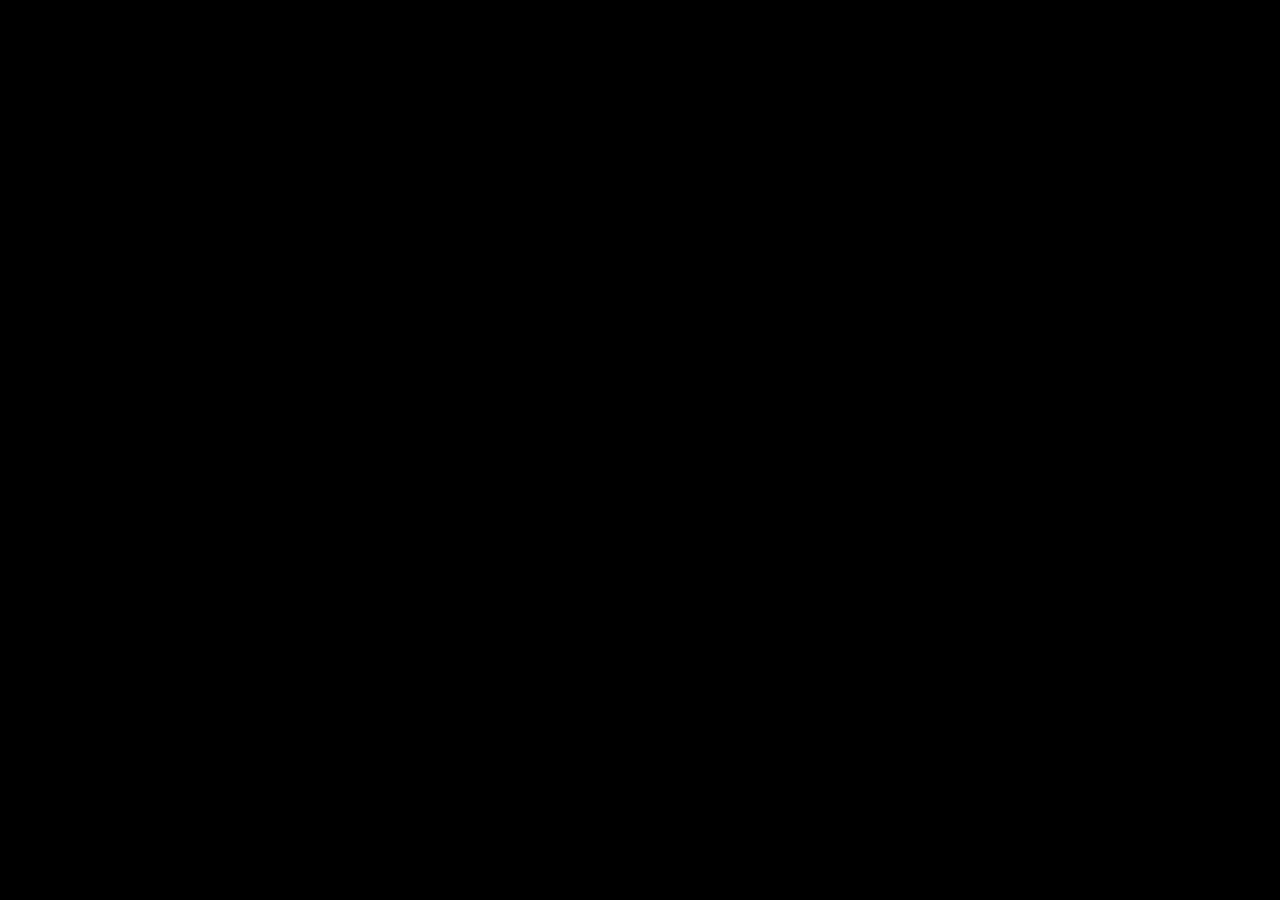
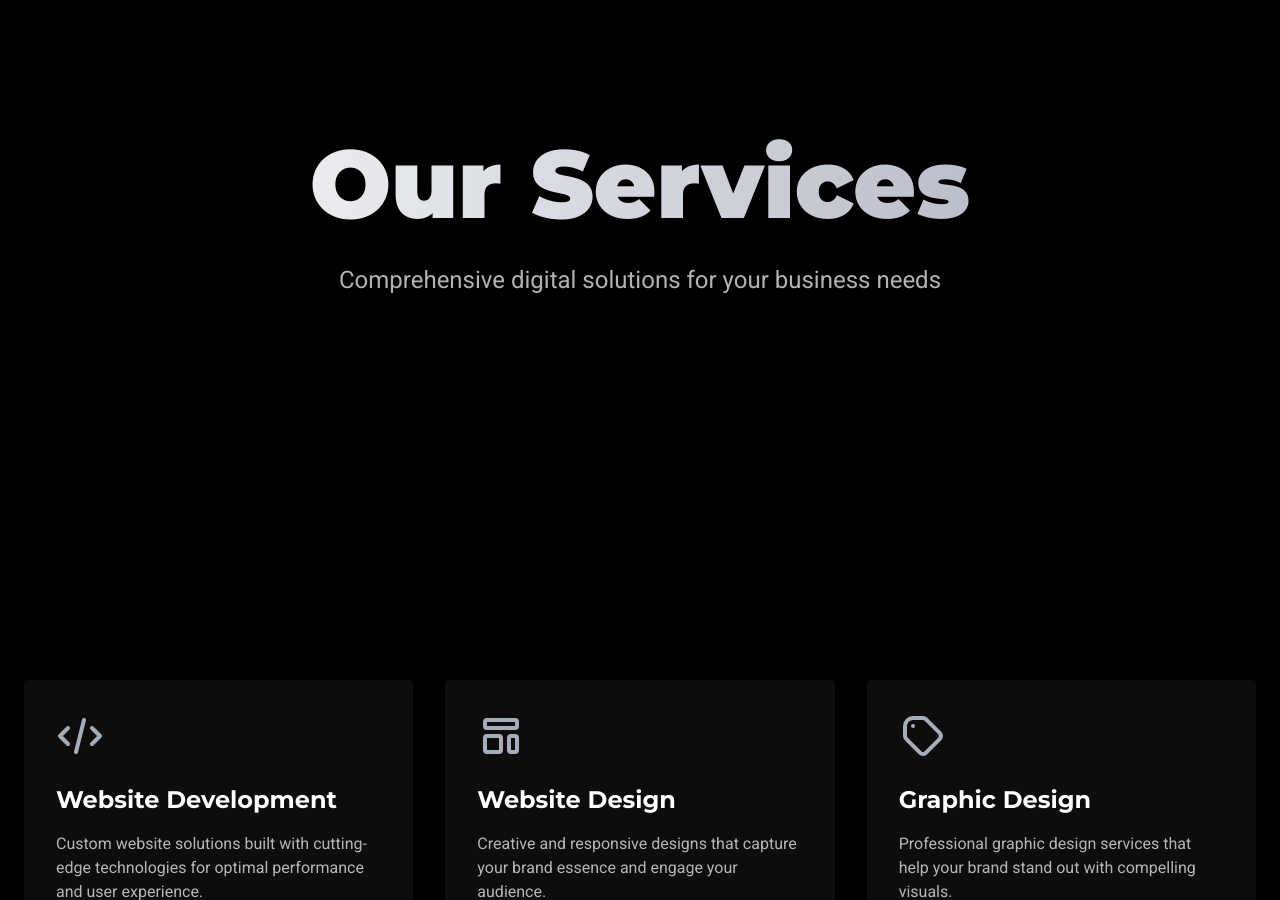
Before and after one commit to ManjunathSivasankar/assuvar-testing, a React (Vite) app: page /services in a window 1280 px wide. Shown: the part 200-1100 px from the top of the page. Before the commit the page ends 800 px from the top, so only its background shows below. Built offline with nearby package versions, Linux system fonts and the light colour scheme.

Commit message:
Update Services.tsx

```diff
--- a/src/pages/Services.tsx
+++ b/src/pages/Services.tsx
@@ -1,78 +1,178 @@
 
-import { useState, useEffect } from 'react';
-import { Link, useLocation } from 'react-router-dom';
+import { useEffect } from 'react';
+import ThreeScene from '@/components/ThreeSimple';
+import Navbar from '@/components/Navbar';
+import Footer from '@/components/Footer';
 
-const Navbar = () => {
-  const [isScrolled, setIsScrolled] = useState(false);
-  const location = useLocation();
+const Services = () => {
+  useEffect(() => {
+    // Simple animation with Intersection Observer
+    const sections = document.querySelectorAll('.animate-section');
 
-  useEffect(() => {
-    const handleScroll = () => {
-      setIsScrolled(window.scrollY > 50);
+    const observer = new IntersectionObserver((entries) => {
+      entries.forEach(entry => {
+        if (entry.isIntersecting) {
+          const element = entry.target as HTMLElement;
+          element.style.transition = 'opacity 1s ease, transform 1s ease';
+          element.style.opacity = '1';
+          element.style.transform = 'translateY(0)';
+          observer.unobserve(element);
+        }
+      });
+    }, { threshold: 0.1 });
+
+    sections.forEach((section) => {
+      if (section instanceof HTMLElement) {
+        section.style.opacity = '0';
+        section.style.transform = 'translateY(100px)';
+        observer.observe(section);
+      }
+    });
+
+    return () => {
+      observer.disconnect();
     };
-
-    window.addEventListener('scroll', handleScroll);
-    return () => window.removeEventListener('scroll', handleScroll);
   }, []);
 
+  const services = [
+    {
+      title: 'Website Development',
+      description: 'Custom website solutions built with cutting-edge technologies for optimal performance and user experience.',
+      icon: (
+        <svg className="w-12 h-12" fill="none" stroke="currentColor" viewBox="0 0 24 24">
+          <path strokeLinecap="round" strokeLinejoin="round" strokeWidth="2" d="M10 20l4-16m4 4l4 4-4 4M6 16l-4-4 4-4" />
+        </svg>
+      ),
+    },
+    {
+      title: 'Website Design',
+      description: 'Creative and responsive designs that capture your brand essence and engage your audience.',
+      icon: (
+        <svg className="w-12 h-12" fill="none" stroke="currentColor" viewBox="0 0 24 24">
+          <path strokeLinecap="round" strokeLinejoin="round" strokeWidth="2" d="M4 5a1 1 0 011-1h14a1 1 0 011 1v2a1 1 0 01-1 1H5a1 1 0 01-1-1V5zM4 13a1 1 0 011-1h6a1 1 0 011 1v6a1 1 0 01-1 1H5a1 1 0 01-1-1v-6zM16 13a1 1 0 011-1h2a1 1 0 011 1v6a1 1 0 01-1 1h-2a1 1 0 01-1-1v-6z" />
+        </svg>
+      ),
+    },
+    {
+      title: 'Graphic Design',
+      description: 'Professional graphic design services that help your brand stand out with compelling visuals.',
+      icon: (
+        <svg className="w-12 h-12" fill="none" stroke="currentColor" viewBox="0 0 24 24">
+          <path strokeLinecap="round" strokeLinejoin="round" strokeWidth="2" d="M7 7h.01M7 3h5c.512 0 1.024.195 1.414.586l7 7a2 2 0 010 2.828l-7 7a2 2 0 01-2.828 0l-7-7A1.994 1.994 0 013 12V7a4 4 0 014-4z" />
+        </svg>
+      ),
+    },
+    {
+      title: 'Automation Scripts',
+      description: 'Custom automation solutions to streamline your business processes and increase efficiency.',
+      icon: (
+        <svg className="w-12 h-12" fill="none" stroke="currentColor" viewBox="0 0 24 24">
+          <path strokeLinecap="round" strokeLinejoin="round" strokeWidth="2" d="M19.428 15.428a2 2 0 00-1.022-.547l-2.387-.477a6 6 0 00-3.86.517l-.318.158a6 6 0 01-3.86.517L6.05 15.21a2 2 0 00-1.806.547M8 4h8l-1 1v5.172a2 2 0 00.586 1.414l5 5c1.26 1.26.367 3.414-1.415 3.414H4.828c-1.782 0-2.674-2.154-1.414-3.414l5-5A2 2 0 009 10.172V5L8 4z" />
+        </svg>
+      ),
+    },
+    {
+      title: 'Chatbots',
+      description: 'Intelligent chatbot solutions to enhance customer service and engagement.',
+      icon: (
+        <svg className="w-12 h-12" fill="none" stroke="currentColor" viewBox="0 0 24 24">
+          <path strokeLinecap="round" strokeLinejoin="round" strokeWidth="2" d="M8 10h.01M12 10h.01M16 10h.01M9 16H5a2 2 0 01-2-2V6a2 2 0 012-2h14a2 2 0 012 2v8a2 2 0 01-2 2h-5l-5 5v-5z" />
+        </svg>
+      ),
+    },
+    {
+      title: 'CRM',
+      description: 'Customer Relationship Management solutions to help you manage and grow your customer base.',
+      icon: (
+        <svg className="w-12 h-12" fill="none" stroke="currentColor" viewBox="0 0 24 24">
+          <path strokeLinecap="round" strokeLinejoin="round" strokeWidth="2" d="M17 20h5v-2a3 3 0 00-5.356-1.857M17 20H7m10 0v-2c0-.656-.126-1.283-.356-1.857M7 20H2v-2a3 3 0 015.356-1.857M7 20v-2c0-.656.126-1.283.356-1.857m0 0a5.002 5.002 0 019.288 0M15 7a3 3 0 11-6 0 3 3 0 016 0zm6 3a2 2 0 11-4 0 2 2 0 014 0zM7 10a2 2 0 11-4 0 2 2 0 014 0z" />
+        </svg>
+      ),
+    },
+    {
+      title: 'ERP',
+      description: 'Enterprise Resource Planning systems to integrate and manage your business operations.',
+      icon: (
+        <svg className="w-12 h-12" fill="none" stroke="currentColor" viewBox="0 0 24 24">
+          <path strokeLinecap="round" strokeLinejoin="round" strokeWidth="2" d="M9 17V7m0 10a2 2 0 01-2 2H5a2 2 0 01-2-2V7a2 2 0 012-2h2a2 2 0 012 2m0 10a2 2 0 002 2h2a2 2 0 002-2M9 7a2 2 0 012-2h2a2 2 0 012 2m0 10V7m0 10a2 2 0 002 2h2a2 2 0 002-2V7a2 2 0 00-2-2h-2a2 2 0 00-2 2" />
+        </svg>
+      ),
+    },
+    {
+      title: 'Social Media Management',
+      description: 'Comprehensive social media management to boost your online presence and engagement.',
+      icon: (
+        <svg className="w-12 h-12" fill="none" stroke="currentColor" viewBox="0 0 24 24">
+          <path strokeLinecap="round" strokeLinejoin="round" strokeWidth="2" d="M7 8h10M7 12h4m1 8l-4-4H5a2 2 0 01-2-2V6a2 2 0 012-2h14a2 2 0 012 2v8a2 2 0 01-2 2h-3l-4 4z" />
+        </svg>
+      ),
+    },
+  ];
+
   return (
-    <nav
-      className={`fixed top-0 left-0 w-full z-50 transition-all duration-300 ${
-        isScrolled ? 'bg-black/80 backdrop-blur-md py-3' : 'bg-transparent py-5'
-      }`}
-    >
-      <div className="container mx-auto px-6 flex justify-between items-center">
-        <Link to="/" className="text-2xl font-montserrat font-bold text-white">
-          ASSU<span className="text-accent">VAR</span>
-        </Link>
+    <div className="min-h-screen bg-black text-white">
+      <ThreeScene />
+      <Navbar />
 
-        <div className="hidden md:flex space-x-8">
-          {[
-            { path: '/', label: 'Home' },
-            { path: '/about', label: 'About' },
-            { path: '/services', label: 'Services' },
-            { path: '/testimonials', label: 'Testimonials' },
-            { path: '/contact', label: 'Contact' },
-          ].map((link) => (
-            <Link
-              key={link.path}
-              to={link.path}
-              className={`font-roboto relative text-sm uppercase tracking-widest
-                after:content-[''] after:absolute after:w-full after:scale-x-0 after:h-0.5
-                after:bottom-0 after:left-0 after:bg-secondary after:origin-bottom-right
-                after:transition-transform after:duration-300 hover:after:scale-x-100
-                hover:after:origin-bottom-left ${
-                  location.pathname === link.path
-                    ? 'text-secondary after:scale-x-100'
-                    : 'text-white/80 hover:text-white'
-                }`}
-            >
-              {link.label}
-            </Link>
-          ))}
+      {/* Hero section */}
+      <section className="min-h-screen flex items-center justify-center relative pt-20">
+        <div className="container mx-auto px-6 text-center">
+          <h1 className="text-6xl md:text-8xl font-montserrat font-black mb-8 text-transparent bg-clip-text bg-gradient-to-r from-white to-secondary">
+            Our Services
+          </h1>
+          <p className="text-xl md:text-2xl font-roboto text-white/70 max-w-3xl mx-auto mb-12">
+            Comprehensive digital solutions for your business needs
+          </p>
         </div>
+      </section>
 
-        <div className="md:hidden">
-          <button className="text-white">
-            <svg
-              xmlns="http://www.w3.org/2000/svg"
-              fill="none"
-              viewBox="0 0 24 24"
-              stroke="currentColor"
-              className="w-6 h-6"
-            >
-              <path
-                strokeLinecap="round"
-                strokeLinejoin="round"
-                strokeWidth={2}
-                d="M4 6h16M4 12h16M4 18h16"
-              />
-            </svg>
-          </button>
+      {/* Services grid */}
+      <section className="py-20">
+        <div className="container mx-auto px-6">
+          <div className="grid grid-cols-1 md:grid-cols-2 lg:grid-cols-3 gap-8">
+            {services.map((service, index) => (
+              <div
+                key={index}
+                className="bg-white/5 backdrop-blur-sm rounded-lg p-8 group hover:bg-white/10 transition-colors duration-300 animate-section"
+                style={{ animationDelay: `${index * 0.2}s` }}
+              >
+                <div className="text-secondary mb-6 group-hover:text-white transition-colors duration-300">
+                  {service.icon}
+                </div>
+                <h3 className="text-2xl font-montserrat font-bold mb-4">{service.title}</h3>
+                <p className="font-roboto text-white/70">{service.description}</p>
+              </div>
+            ))}
+          </div>
         </div>
-      </div>
-    </nav>
+      </section>
+
+      {/* CTA section */}
+      <section className="py-20">
+        <div className="container mx-auto px-6">
+          <div className="relative rounded-lg overflow-hidden animate-section">
+            <div className="absolute inset-0 bg-gradient-to-tr from-black via-black/70 to-secondary/30" />
+            <div className="absolute inset-0 bg-[url('https://images.unsplash.com/photo-1531297484001-80022131f5a1')] bg-cover bg-center opacity-40 mix-blend-overlay" />
+
+            <div className="relative p-12 md:p-24 text-center">
+              <h2 className="text-4xl md:text-5xl font-montserrat font-black mb-6">Ready to Get Started?</h2>
+              <p className="text-xl font-roboto text-white/80 max-w-2xl mx-auto mb-8">
+                Contact us today to discuss how our services can help your business grow.
+              </p>
+              <a
+                href="/contact"
+                className="inline-block bg-secondary text-black font-montserrat font-bold py-4 px-8 rounded-lg hover:bg-secondary/80 transition-colors duration-300"
+              >
+                Get in Touch
+              </a>
+            </div>
+          </div>
+        </div>
+      </section>
+
+      <Footer />
+    </div>
   );
 };
 
-export default Navbar;
+export default Services;
```
